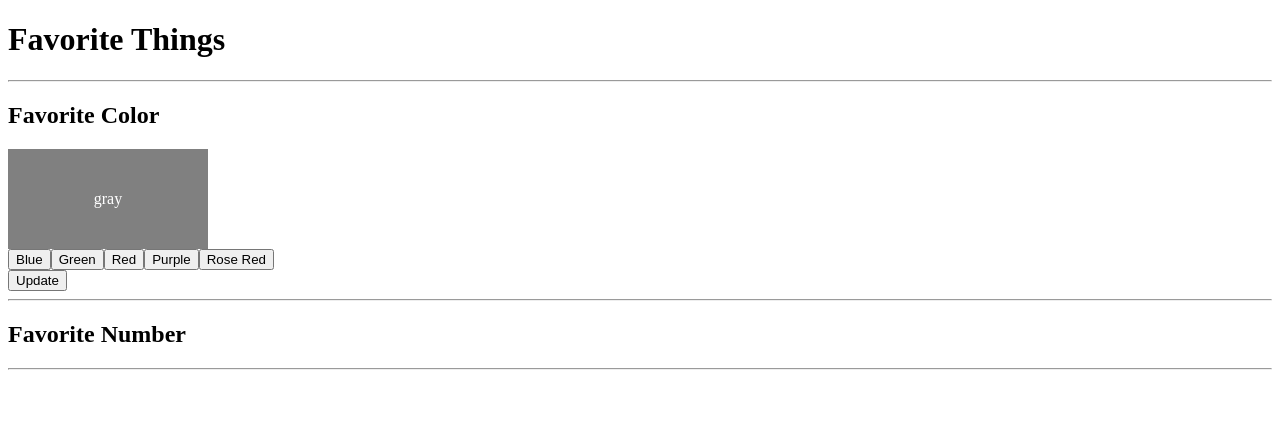
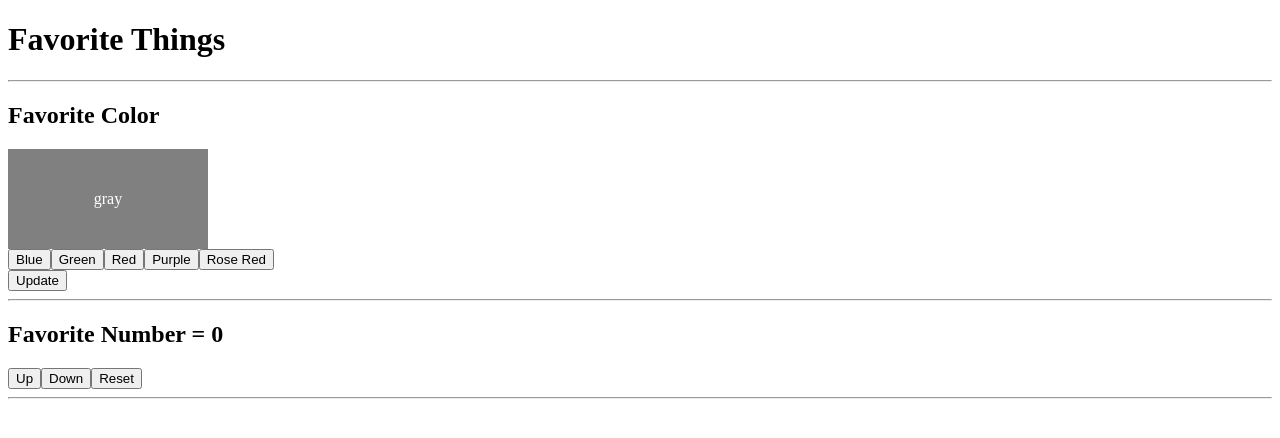
Before and after one commit to Collin-Moore/favorite-things, an Angular app in the folder FavoriteThings/: page / in a window 1280 px wide. Shown: the top 438 px of the page. Built offline with nearby package versions, Linux system fonts and the light colour scheme.

Commit message:
Local only, my version of Favorite Number, going to adopt presented solution though. Won't need conditionals then.

```diff
--- a/FavoriteThings/src/app/app.component.html
+++ b/FavoriteThings/src/app/app.component.html
@@ -13,6 +13,8 @@
 <br>
 <button type="button" (click)="updateColor();">Update</button>
 <hr>
-<h2>Favorite Number</h2>
-
+<h2>Favorite Number = {{favoriteNumber}}</h2>
+<button type="button" (click)="setNumber('+');">Up</button>
+<button type="button" (click)="setNumber('-');">Down</button>
+<button type="button" (click)="setNumber('0');">Reset</button>
 <hr>
--- a/FavoriteThings/src/app/app.component.ts
+++ b/FavoriteThings/src/app/app.component.ts
@@ -8,6 +8,7 @@ import { Component } from '@angular/core';
 export class AppComponent {
   title = 'Favorite Things';
   favoriteColor = 'gray';
+  favoriteNumber = 0;
 
   setColor(selectedColor: string): void {
     this.favoriteColor = selectedColor;
@@ -16,4 +17,14 @@ export class AppComponent {
   updateColor(): void {
     console.log('You selected update');
   }
+
+  setNumber(action: string): void {
+    if (action === '+') {
+      this.favoriteNumber += 1;
+    } else if (action === '-') {
+      this.favoriteNumber -= 1;
+    } else if (action === '0') {
+      this.favoriteNumber = 0;
+    }
+  }
 }
```
